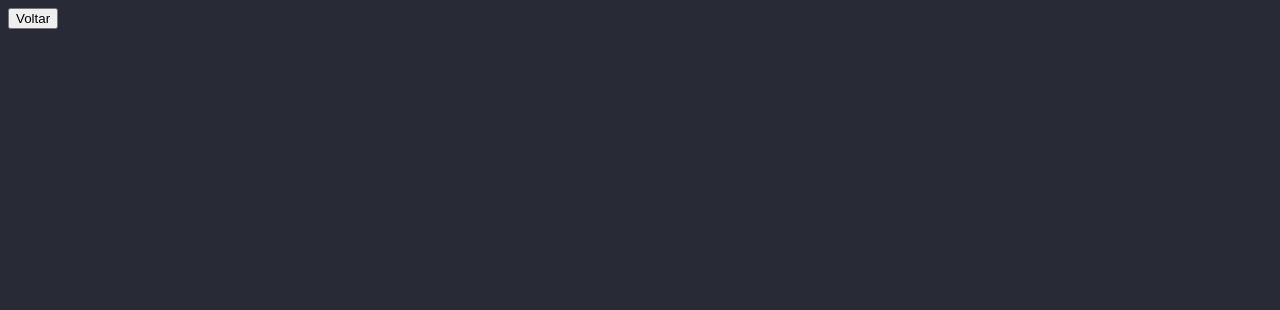
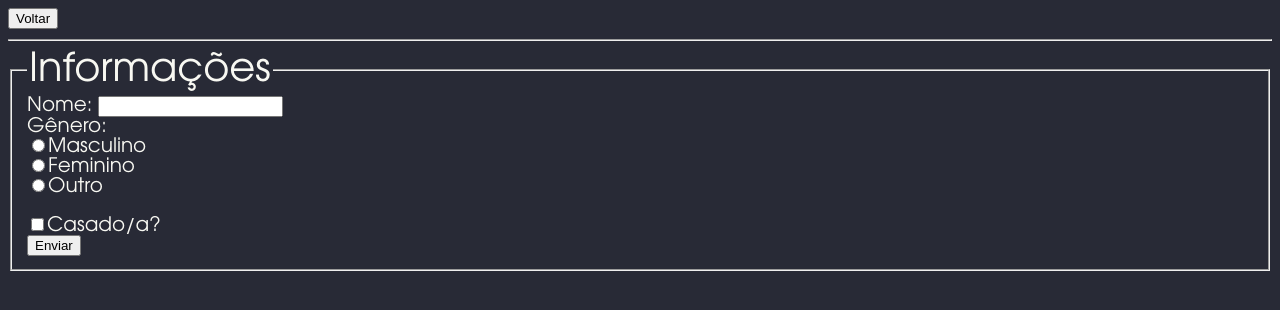
Before and after one commit to radialserial/ppw1-angular, an Angular app: page /formulario in a window 1280 px wide. Shown: the top 310 px of the page. Built offline with nearby package versions, Linux system fonts and the light colour scheme.

Commit message:
Added formulario html

```diff
--- a/src/app/pages/formulario/formulario.component.html
+++ b/src/app/pages/formulario/formulario.component.html
@@ -1 +1,29 @@
 <app-back></app-back>
+<div>
+  <hr>
+  <fieldset>
+    <legend style="font-size: 2em;">Informações</legend>
+    <form>
+
+      <label for="nome">Nome: </label>
+      <input class="dracula" type="text" name="nome" id="t-nome">
+      <br>
+
+      <label for="radios-generio">Gênero:</label>
+      <div id="radios-generio">
+        <input type="radio" name="genero" id="r-g-masc">
+        <label for="r-g-masc">Masculino</label> <br>
+        <input type="radio" name="genero" id="r-g-fem">
+        <label for="r-g-masc">Feminino</label> <br>
+        <input type="radio" name="genero" id="r-g-outro">
+        <label for="r-g-masc">Outro</label> <br>
+      </div> <br>
+
+      <input type="checkbox" name="casado" id="cb-casado">
+      <label for="casado">Casado/a?</label> <br>
+
+      <input class="button dracula" type="submit" name="submit-info" id="submit-btn" value="Enviar">
+
+    </form>
+  </fieldset>
+</div>
```
